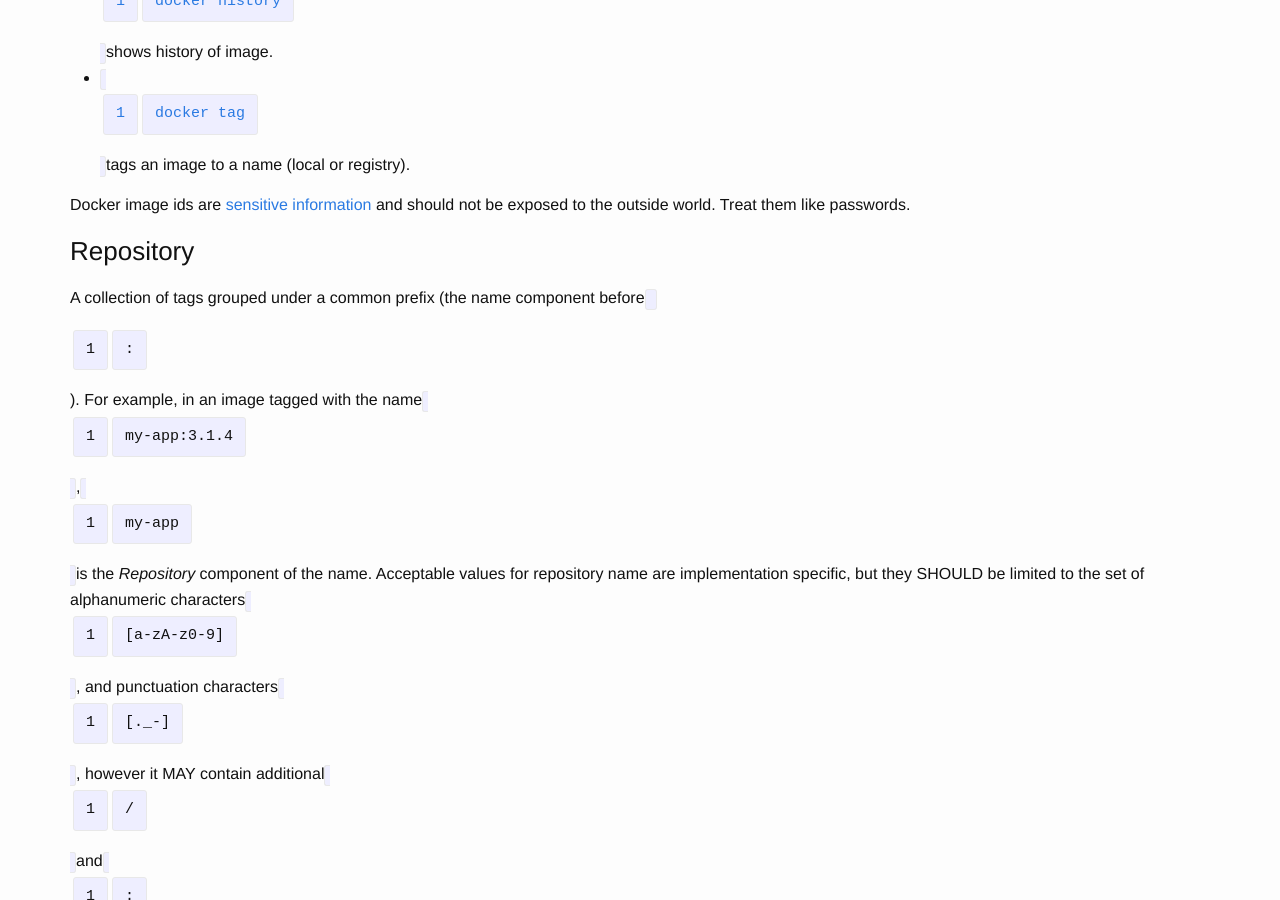
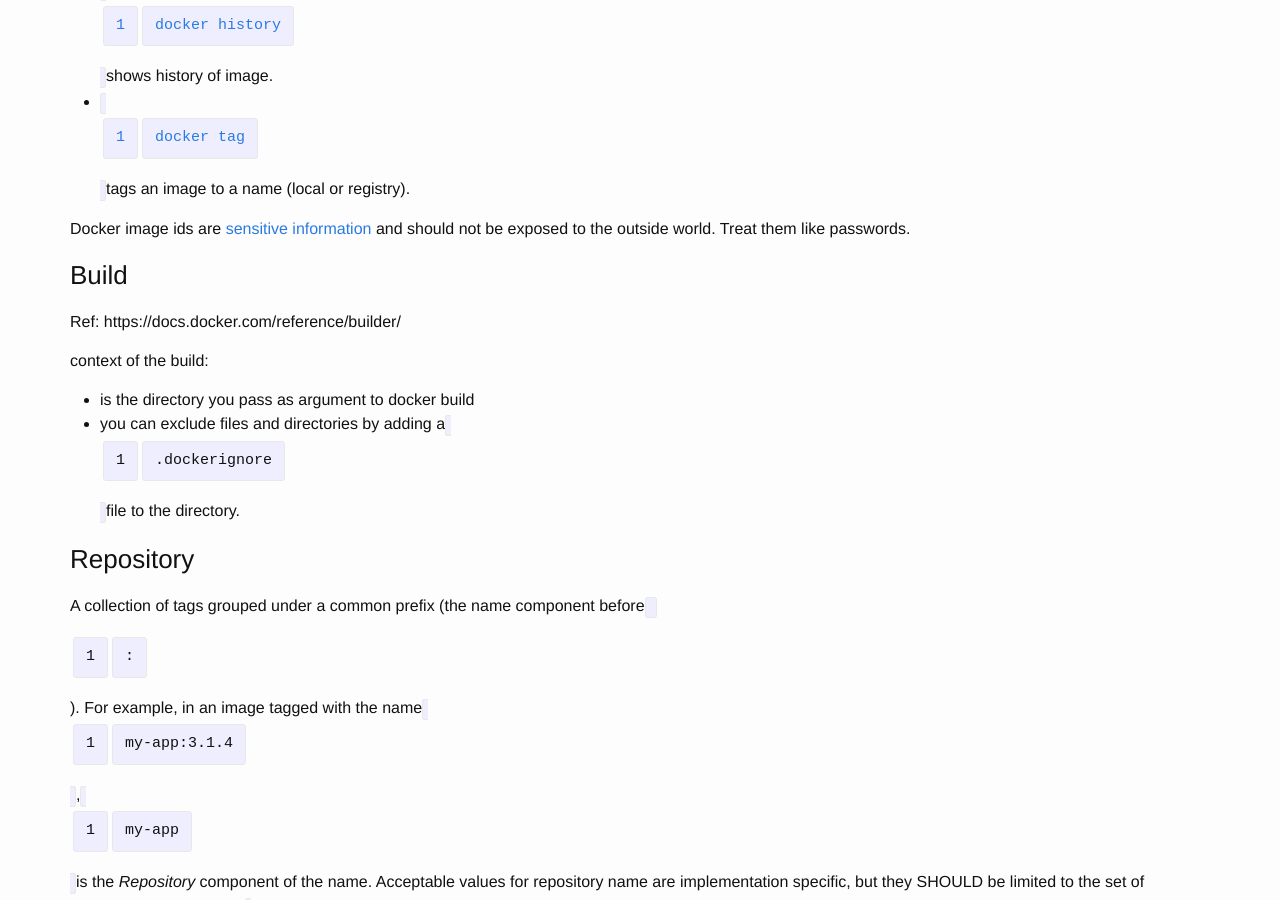
Before and after one commit to breezeight/nicola_blog, a Jekyll site: the page built from _guides/docker.markdown, in a window 1280 px wide and 900 px high, scrolled down 36346 px. Built offline with Jekyll 4.4.1, drawn with Linux system fonts in a browser that asks for light colours.

Commit message:
Docker: build context

```diff
--- a/_guides/docker.markdown
+++ b/_guides/docker.markdown
@@ -874,6 +874,16 @@ Images are just [templates for docker containers](https://docs.docker.com/introd
 
 Docker image ids are [sensitive information](https://medium.com/@quayio/your-docker-image-ids-are-secrets-and-its-time-you-treated-them-that-way-f55e9f14c1a4) and should not be exposed to the outside world.  Treat them like passwords.
 
+### Build
+
+Ref: https://docs.docker.com/reference/builder/
+
+context of the build:
+
+* is the directory you pass as argument to docker build
+* you can exclude files and directories by adding a `.dockerignore` file to the directory.
+
+
 ### Repository
 
 A collection of tags grouped under a common prefix (the name component
```
